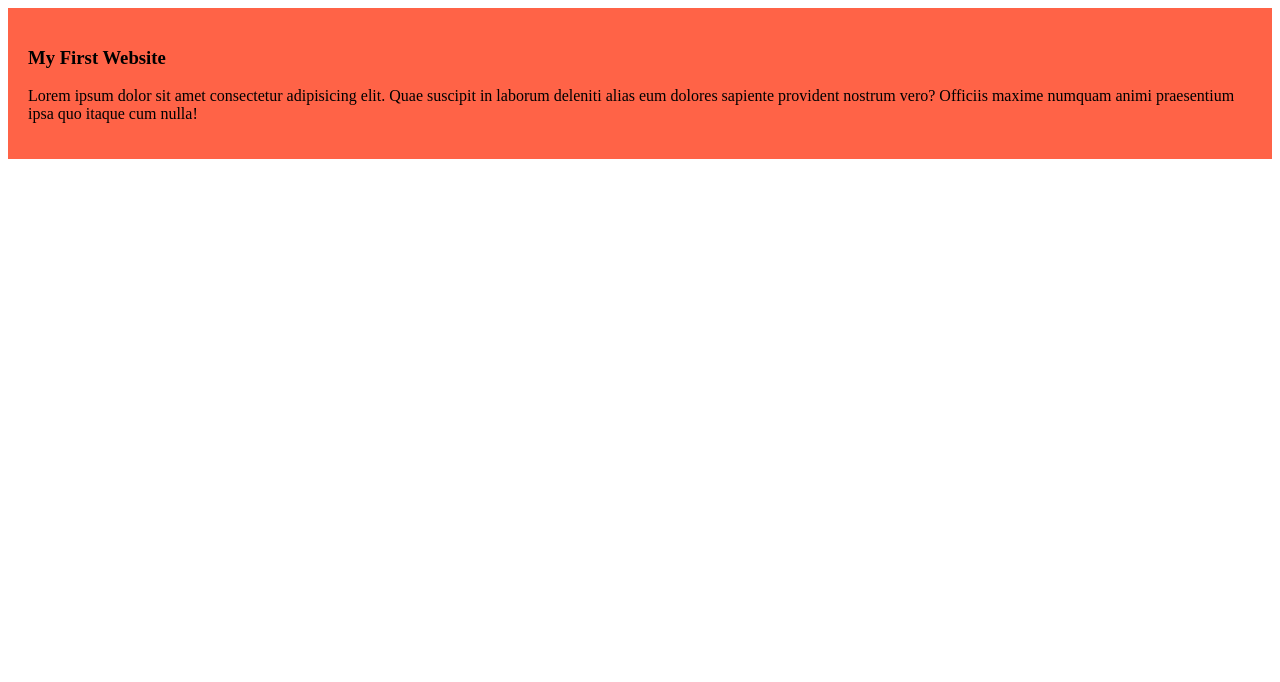
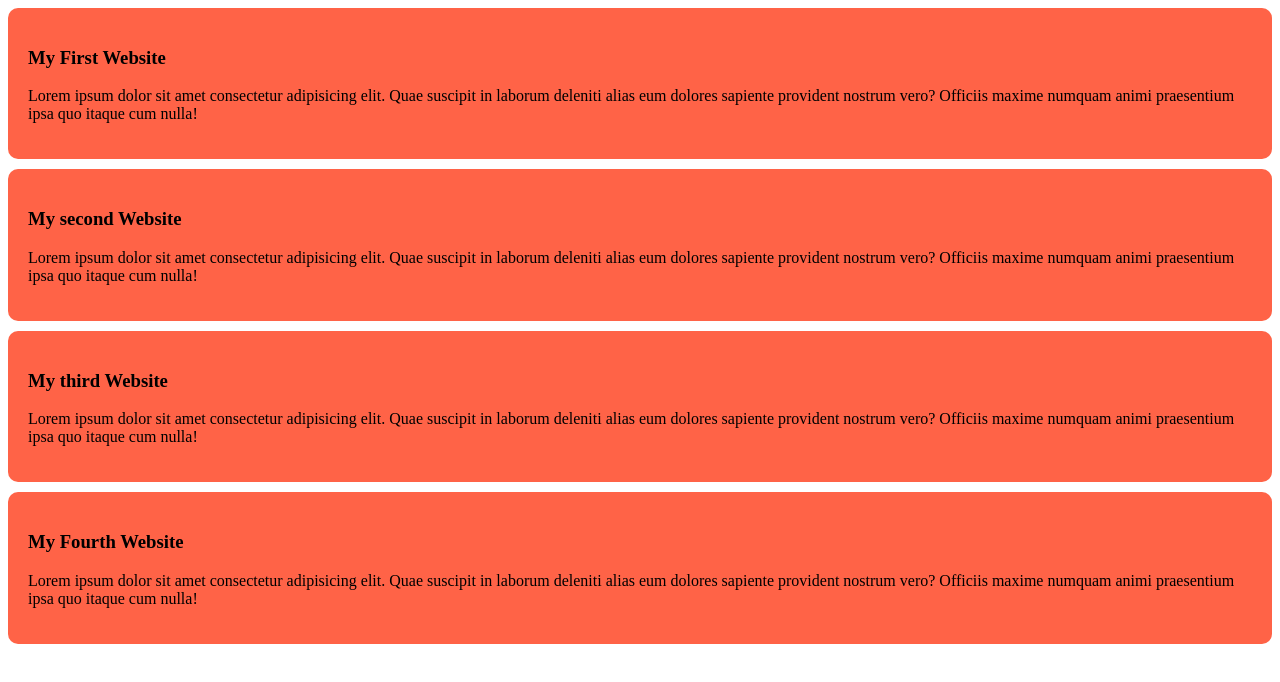
Before and after one commit to Sagor0007/my-first-github-repo, a plain HTML site: page index.html in a window 1280 px wide. Drawn offline with Linux system fonts and the light colour scheme.

Commit message:
added second and third blog

```diff
--- a/index.html
+++ b/index.html
@@ -13,5 +13,23 @@
 
         </p>
     </div>
+    <div>
+        <h3>My second Website</h3>
+        <p>Lorem ipsum dolor sit amet consectetur adipisicing elit. Quae suscipit in laborum deleniti alias eum dolores sapiente provident nostrum vero? Officiis maxime numquam animi praesentium ipsa quo itaque cum nulla!
+
+        </p>
+    </div>
+    <div>
+        <h3>My third Website</h3>
+        <p>Lorem ipsum dolor sit amet consectetur adipisicing elit. Quae suscipit in laborum deleniti alias eum dolores sapiente provident nostrum vero? Officiis maxime numquam animi praesentium ipsa quo itaque cum nulla!
+
+        </p>
+    </div>
+    <div>
+        <h3>My Fourth Website</h3>
+        <p>Lorem ipsum dolor sit amet consectetur adipisicing elit. Quae suscipit in laborum deleniti alias eum dolores sapiente provident nostrum vero? Officiis maxime numquam animi praesentium ipsa quo itaque cum nulla!
+
+        </p>
+    </div>
 </body>
 </html>
--- a/styles/blog.css
+++ b/styles/blog.css
@@ -1,5 +1,8 @@
 div{
     background-color: tomato;
     padding: 20px;
-    text-size-adjust: 50px;
+    margin-bottom: 10px;
+    border-radius: 10px;
+
+
 }
```
